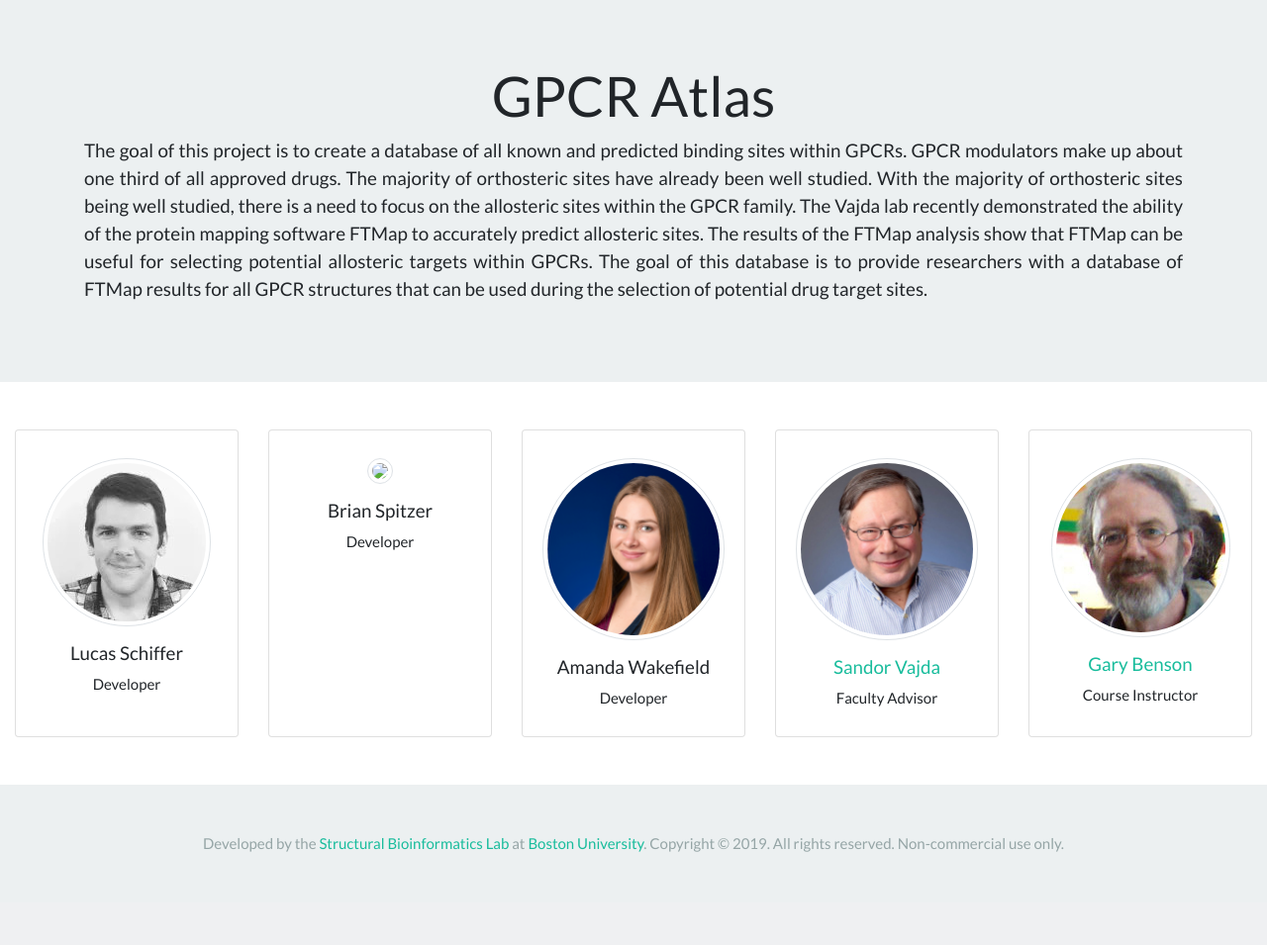
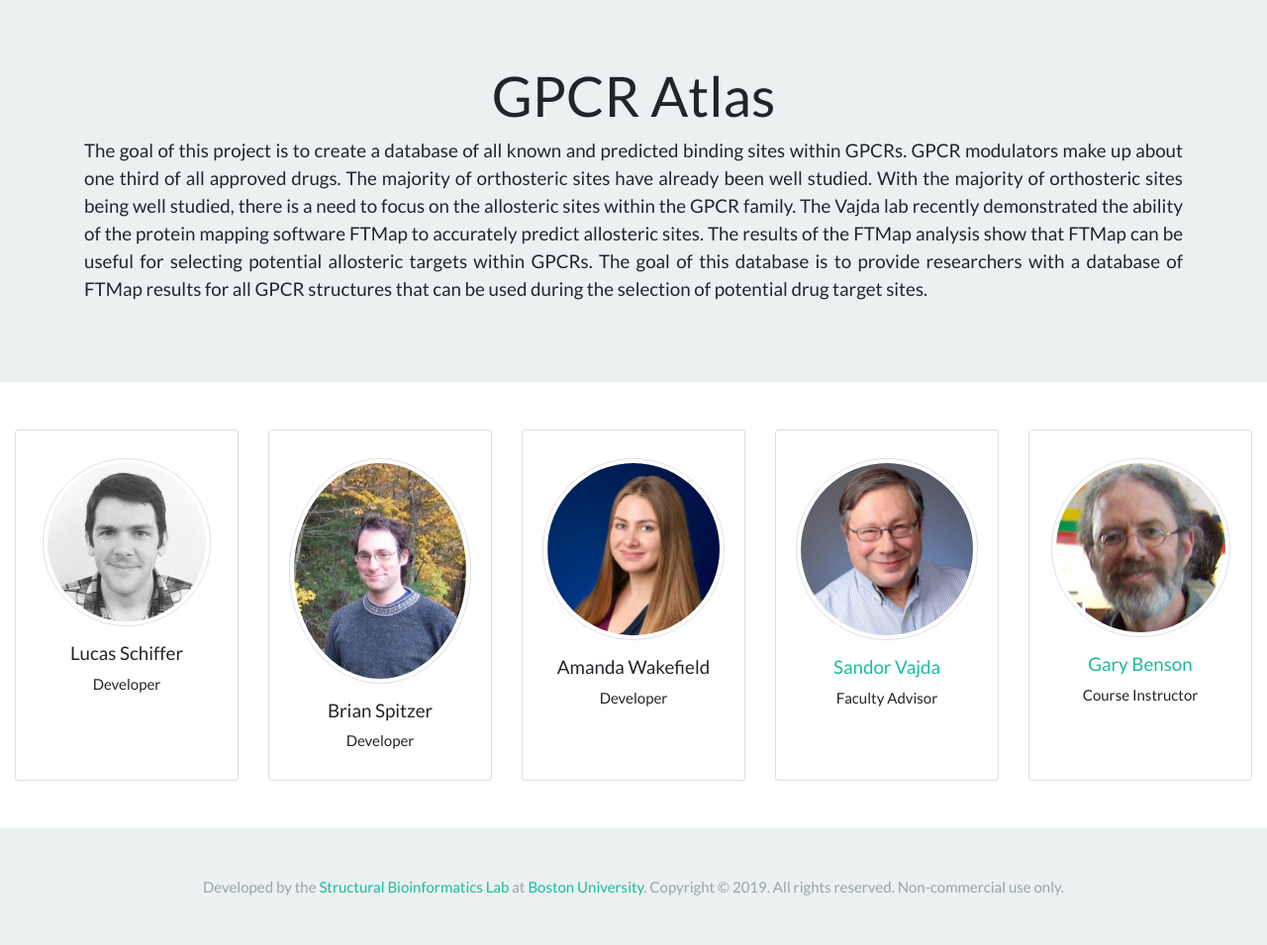
Before and after one commit to bspitzer-bu/Group_Project, a Django app: page / in a window 1280 px wide. Shown: the part 72-1027 px from the top of the page at 99% size. Before the commit the page ends 933 px from the top, so only its background shows below. Run offline with Django 3.2, Linux system fonts and the light colour scheme; some libraries are stand-ins or nearby versions.

Commit message:
added Brian pic to home

```diff
--- a/src/templates/home.html
+++ b/src/templates/home.html
@@ -21,7 +21,7 @@
         </div>
         <div class="card">
           <div class="card-body text-center">
-            <img src="https://via.placeholder.com/200?text=Image" class="img-thumbnail img-responsive rounded-circle my-2">
+            <img src="media/people/brian_spitzer.jpg" class="img-thumbnail img-responsive rounded-circle my-2">
             <h5 class="card-title my-2">Brian Spitzer</h5>
             <p class="card-text my-2">Developer</p>
           </div>
```
Also changed, not shown: src/media/people/brian_spitzer.jpg (added).
